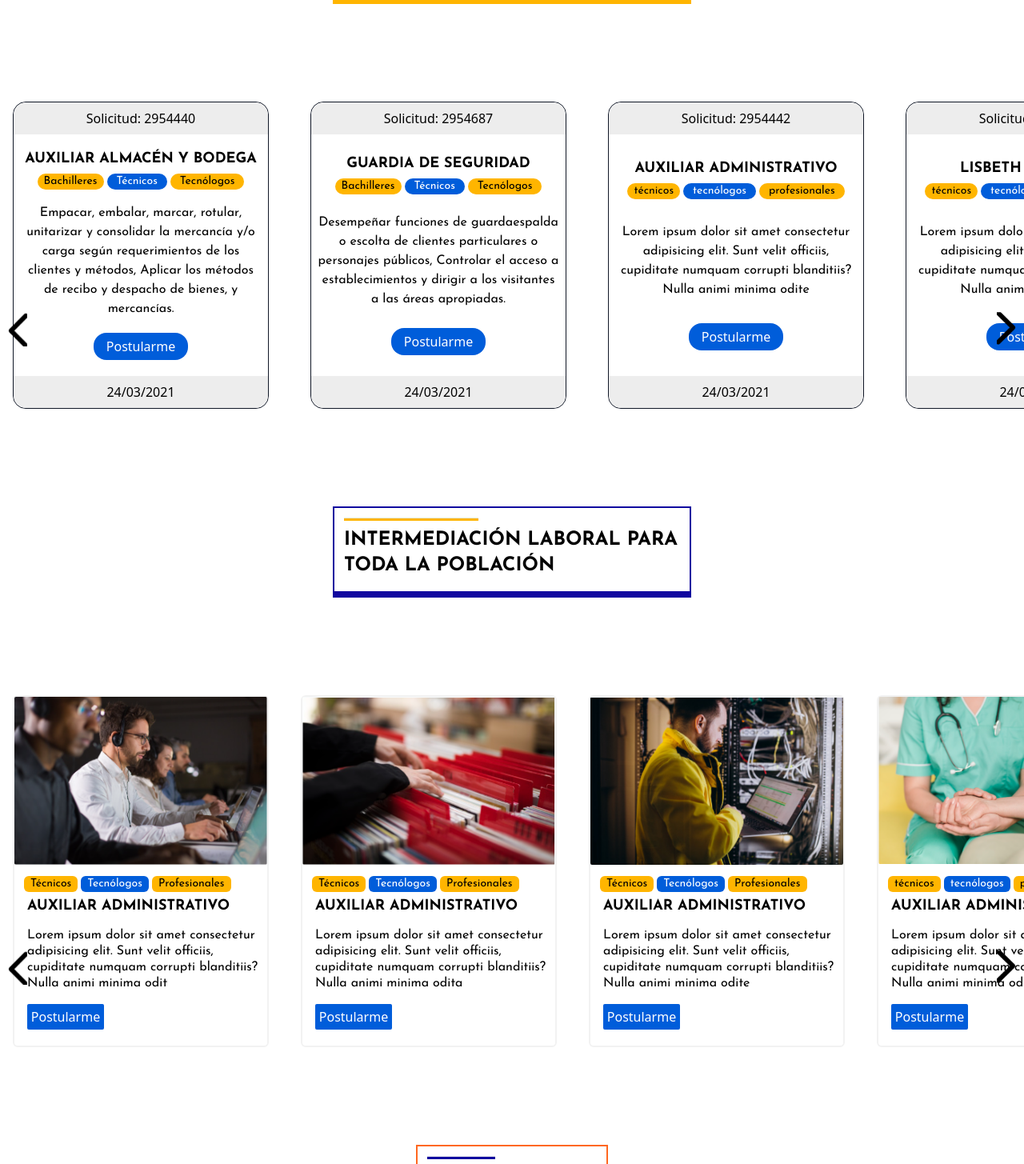
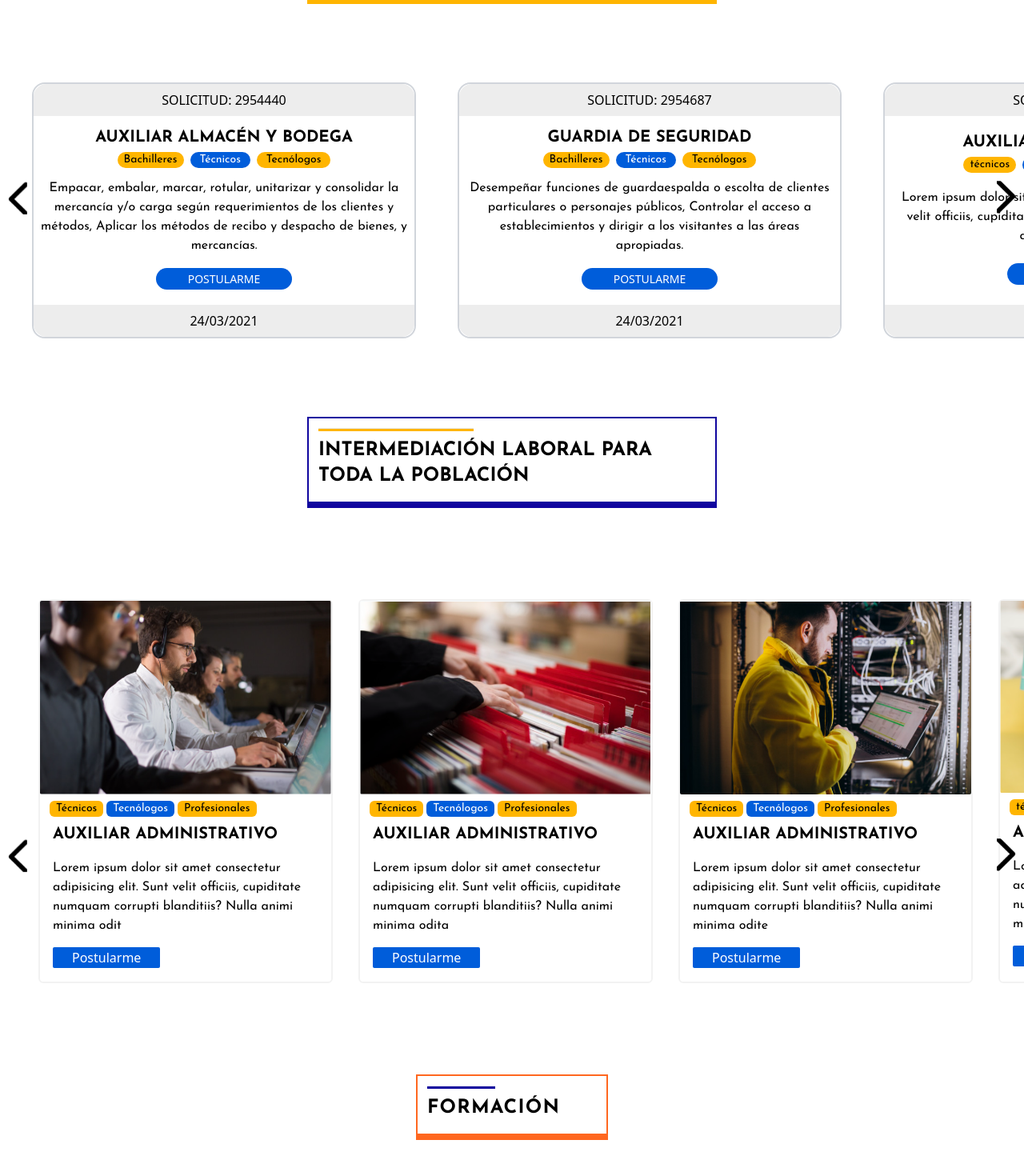
Before and after one commit to santiago9505/ape-bogota, a React (Create React App) app: page / in a window 1280 px wide. Shown: the part 780-2235 px from the top of the page at 80% size. Built offline with nearby package versions, Linux system fonts and the light colour scheme; no server answers; the database is empty.

Commit message:
Resizing vacancies component

```diff
--- a/src/components/DisabilitiesVacancies/Card.js
+++ b/src/components/DisabilitiesVacancies/Card.js
@@ -5,14 +5,14 @@ class Card extends React.Component {
     return (
       <button
         href=""
-        className="carousel__item flex flex-wrap rounded-2xl border-1 border-gray-900 content-between justify-center font-sena h-96 w-80"
+        className="flex flex-wrap rounded-2xl border-1 border-gray-300 content-between justify-center font-sena h-96 w-80 sm:w-96 sm:h-80 sm:border-2 lg:w-105 3xl:w-115 3xl:h-96"
       >
-        <div className="bg-gray-222 flex flex-wrap rounded-t-2xl justify-center font-medium font-sans content-center w-full h-10">
-          <p>Solicitud: {this.props.solicitud}</p>
+        <div className="bg-gray-222 flex flex-wrap rounded-t-2xl justify-center font-medium font-sans content-center w-full h-10 3xl:text-xl">
+          <p>SOLICITUD: {this.props.solicitud}</p>
         </div>
-        <div className="flex flex-col justify-center content-center text-lg font-extrabold w-full h-10 gap-1">
+        <div className="flex flex-col justify-center content-center text-lg font-extrabold w-full h-10 gap-1 md:text-xl 3xl:text-3xl">
           <p>{this.props.cargo}</p>
-          <div className="flex justify-center text-sm font-normal gap-1">
+          <div className="flex justify-center text-sm font-normal gap-1 md:gap-2 2xl:text-lg">
             <div className="bg-principal-200 rounded-2xl px-2">
               <h6 className="">{this.props.educacion1}</h6>
             </div>
@@ -25,56 +25,24 @@ class Card extends React.Component {
           </div>
         </div>
 
-        <div className="px-2">
+        <div className="px-2 3xl:text-2xl">
           <p>{this.props.descripcion}</p>
         </div>
         <div className="w-full">
-          <a className="py-1.5 px-4 bg-blue-450 rounded-2xl hover:bg-principal-100 rounded-sm font-sans text-base text-white h-5">
-            Postularme
+          <a
+            href={
+              "https://agenciapublicadeempleo.sena.edu.co/spe-web/spe/demanda/solicitud-sintesis/" +
+              this.props.solicitud
+            }
+            className="py-1 px-10 bg-blue-450 rounded-2xl hover:bg-principal-100 rounded-sm font-sans text-sm font-medium text-white h-5 3xl:text-lg"
+          >
+            POSTULARME
           </a>
         </div>
         <div className="bg-gray-222 flex flex-wrap rounded-b-2xl font-medium font-sans justify-center content-center w-full h-10">
           <p>{this.props.fechaPublicacion}</p>
         </div>
       </button>
-      // <a className="" href="">
-      //   <article className="h-screen cursor-pointer font-sena text-lg border-gray-100 rounded-md text-center">
-      //     <div className="bg-green-500">
-      //       <p className="bg-gray-100 font-sans border-b-2 text-base font-normal rounded-t-sm p-2 self-center w-full sm:p-3 md:text-lg">
-      //         Solicitud: {this.props.solicitud}
-      //       </p>
-      //       <div className="bg-yellow-500">
-      //         <h4 className="mb-0 font-semibold">{this.props.cargo}</h4>
-      //         <div className="gap-2 mt-0 mb-2 text-standard">
-      //           <p className="bg-principal-200 rounded-md h-5 w-auto px-1 md:px-2">
-      //             {this.props.educacion1}
-      //           </p>
-      //           <p className="bg-blue-450 h-5 rounded-md text-white w-auto px-1 md:px-2">
-      //             {this.props.educacion2}
-      //           </p>
-      //           <p className="bg-principal-200 rounded-md  h-5 w-auto px-1 md:px-2">
-      //             {this.props.educacion3}
-      //           </p>
-      //         </div>
-      //         <p className="leading-5 font-normal text-lg text-justify sm:leading-6">
-      //           {this.props.descripcion}
-      //         </p>
-      //         <a
-      //           href={
-      //             "https://agenciapublicadeempleo.sena.edu.co/spe-web/spe/demanda/" +
-      //             this.props.solicitud
-      //           }
-      //           className="py-1.5 px-3 bg-blue-450 hover:bg-principal-100 rounded-sm w-24 font-sans text-base text-white h-8 self-center mt-8 h-5"
-      //         >
-      //           Postularme
-      //         </a>
-      //       </div>
-      //       <p className="bg-gray-100 bg-red-500 font-sans font-normal text-base w-full rounded-b-sm mb-0">
-      //         {this.props.fechaPublicacion}
-      //       </p>
-      //     </div>
-      //   </article>
-      // </a>
     );
   }
 }
--- a/src/components/DisabilitiesVacancies/VacanciesCarousel.js
+++ b/src/components/DisabilitiesVacancies/VacanciesCarousel.js
@@ -5,10 +5,10 @@ import VacanciesItems from "./VacanciesItems.js";
 
 const VacanciesCarousel = () => {
   const handleScrollRight = () => {
-    handleChange(370);
+    handleChange(500);
   };
   const handleScrollLeft = () => {
-    handleChange(-370);
+    handleChange(-500);
   };
   const handleChange = (number) => {
     document.getElementById("carousel__container").scrollLeft += number;
@@ -19,11 +19,14 @@ const VacanciesCarousel = () => {
       <div
         onChange={handleChange}
         id="carousel__container"
-        className="flex gap-5 ml-3 font-sans overflow-x-auto overflow-y-hide items-center carousel__container"
+        className=" flex gap-5 ml-3 font-sans overflow-x-auto overflow-y-hidden  items-center carousel__container sm:ml-6"
       >
         {VacanciesItems.map((item, index) => {
           return (
-            <div className="py-2 px-4 carousel lg:py-8" key={index}>
+            <div
+              className="py-2 px-4 carousel lg:py-6 3xl:py-28 carousel__item"
+              key={index}
+            >
               <Card
                 solicitud={item.solicitud}
                 cargo={item.cargo}
@@ -41,7 +44,7 @@ const VacanciesCarousel = () => {
         <button
           id="slide"
           onClick={handleScrollRight}
-          className="bottom-48 arrow__right"
+          className="bottom-48 arrow__right active:bg-principal-100 h-32 focus:outline-white"
         >
           <img
             className="w-6 origin-center transform rotate-180"
@@ -49,7 +52,11 @@ const VacanciesCarousel = () => {
             alt="flecha_derecha"
           />
         </button>
-        <button id="slide" onClick={handleScrollLeft} className="arrow__left">
+        <button
+          id="slide"
+          onClick={handleScrollLeft}
+          className="arrow__left h-32 focus:outline-white"
+        >
           <img className="w-6" src={ArrowLeft} alt="flecha_izquierda" />
         </button>
       </div>
--- a/src/components/Formacion/Formacion.js
+++ b/src/components/Formacion/Formacion.js
@@ -9,7 +9,7 @@ const Formacion = () => {
       <Title
         title="FORMACIÓN"
         line="bg-principal-100"
-        titleStyle="border-principal-300 w-60 tracking-wider"
+        titleStyle="border-principal-300 w-60 tracking-wider md:72 xl:w-76 3xl:w-80"
       />
       <LastOffer />
       <Type />
--- a/src/components/Titles/Title.js
+++ b/src/components/Titles/Title.js
@@ -7,10 +7,15 @@ class Title extends React.Component {
         <h1
           className={
             this.props.titleStyle +
-            " max-w-sm border-b-8 font-extrabold leading-6 px-3 pb-4 my-5 border-2 font-sena text-left text-xl lg:text-2xl md:max-w-md "
+            " max-w-sm border-b-8 font-extrabold leading-6 px-3 pb-4 my-5 border-2 font-sena text-left text-xl lg:text-2xl md:max-w-lg 2xl:text-3xl 3xl:text-4xl 3xl:max-w-2xl"
           }
         >
-          <hr className={"h-1 w-2/5 mt-3 mb-2 " + this.props.line} />
+          <hr
+            className={
+              "h-1 w-2/5 mt-3 mb-2 2xl:h-1.5 2xl:w-3/5 2xl:mt-4 2xl:mb-3 " +
+              this.props.line
+            }
+          />
           {this.props.title}
         </h1>
       </div>
--- a/src/components/VacanciesEveryone/Card2.js
+++ b/src/components/VacanciesEveryone/Card2.js
@@ -3,13 +3,13 @@ import React from "react";
 class Card2 extends React.Component {
   render() {
     return (
-      <button className="carousel__item border-2 cursor-pointer font-sena border-gray-100 h-auto w-80 rounded-md text-center">
+      <button className="border-2 cursor-pointer font-sena border-gray-100 h-auto w-80 rounded-md text-center sm:w-84 sm:h-103 lg:w-90 lg:h-105">
         <div className="flex flex-col h-full content-center justify-between text-left">
-          <div className="h-56">
+          <div className="h-56 md:h-64 lg:h-72">
             <img src={this.props.image} className="rounded-sm" alt="" />
           </div>
           <div className="h-full pb-5 pl-3">
-            <div className="flex gap-1 mt-0 text-sm font-normal">
+            <div className="flex gap-1 mt-0 text-sm font-normal sm:mt-2 lg:text-md">
               <p className="bg-principal-200 h-3 rounded-md h-5 w-auto w-auto px-2">
                 {this.props.educacion1E}
               </p>
@@ -20,13 +20,21 @@ class Card2 extends React.Component {
                 {this.props.educacion3E}
               </p>
             </div>
-            <h4 className="text-lg font-extrabold mb-0 pl-1 pt-1">
+            <h4 className="text-lg font-extrabold mb-0 pl-1 pt-1 lg:text-xl lg:mt-1">
               {this.props.cargoE}
             </h4>
-            <p className="p-1 leading-5 mt-2">{this.props.descripcionE}</p>
-            <button className="bg-blue-450 hover:bg-principal-100 rounded-sm ml-1 w-24 font-sans text-base text-white h-8 self-center mt-3">
+            <p className="p-1 leading-5 my-2 lg:my-3 lg:text-base">
+              {this.props.descripcionE}
+            </p>
+            <a
+              href={
+                "https://agenciapublicadeempleo.sena.edu.co/spe-web/spe/demanda/solicitud-sintesis/" +
+                this.props.solicitud
+              }
+              className="bg-blue-450 hover:bg-principal-100 rounded-sm ml-1 w-24 px-6 py-0.5 font-sans text-base text-white self-center mt-3"
+            >
               Postularme
-            </button>
+            </a>
           </div>
         </div>
       </button>
--- a/src/components/VacanciesEveryone/Vacancies2Items.js
+++ b/src/components/VacanciesEveryone/Vacancies2Items.js
@@ -5,6 +5,7 @@ import Vacante4 from "../../assets/static/vacante4.PNG";
 
 export const Vacancies2Items = [
   {
+    solicitud: 2954440,
     image: Vacante1,
     cargoE: "AUXILIAR ADMINISTRATIVO",
     educacion1E: "Técnicos",
@@ -15,6 +16,7 @@ export const Vacancies2Items = [
     fechaPublicacionE: "24/03/2021",
   },
   {
+    solicitud: 2954440,
     image: Vacante2,
     cargoE: "AUXILIAR ADMINISTRATIVO",
     educacion1E: "Técnicos",
@@ -25,6 +27,7 @@ export const Vacancies2Items = [
     fechaPublicacionE: "24/03/2021",
   },
   {
+    solicitud: 2954440,
     image: Vacante3,
     cargoE: "AUXILIAR ADMINISTRATIVO",
     educacion1E: "Técnicos",
@@ -35,6 +38,7 @@ export const Vacancies2Items = [
     fechaPublicacionE: "24/03/2021",
   },
   {
+    solicitud: 2954440,
     image: Vacante4,
     cargoE: "AUXILIAR ADMINISTRATIVO",
     educacion1E: "técnicos",
@@ -45,6 +49,7 @@ export const Vacancies2Items = [
     fechaPublicacionE: "24/03/2021",
   },
   {
+    solicitud: 2954440,
     image: Vacante1,
     cargoE: "AUXILIAR ADMINISTRATIVO",
     educacion1E: "Técnicos",
@@ -55,6 +60,7 @@ export const Vacancies2Items = [
     fechaPublicacionE: "24/03/2021",
   },
   {
+    solicitud: 2954440,
     image: Vacante2,
     cargoE: "AUXILIAR ADMINISTRATIVO",
     educacion1E: "Técnicos",
@@ -65,6 +71,7 @@ export const Vacancies2Items = [
     fechaPublicacionE: "24/03/2021",
   },
   {
+    solicitud: 2954440,
     image: Vacante3,
     cargoE: "AUXILIAR ADMINISTRATIVO",
     educacion1E: "Técnicos",
--- a/src/components/VacanciesEveryone/VacanciesCarousel2.js
+++ b/src/components/VacanciesEveryone/VacanciesCarousel2.js
@@ -5,10 +5,10 @@ import ArrowLeft from "../../assets/static/arrow-left.png";
 
 const VacanciesCarousel2 = () => {
   const handleScrollRight = () => {
-    handleChange(280);
+    handleChange(500);
   };
   const handleScrollLeft = () => {
-    handleChange(-280);
+    handleChange(-500);
   };
   const handleChange = (number) => {
     document.getElementById("carousel__container2").scrollLeft += number;
@@ -18,11 +18,14 @@ const VacanciesCarousel2 = () => {
       <div
         onChange={handleChange}
         id="carousel__container2"
-        className="flex gap-2 ml-3 font-sans overflow-x-auto overflow-y-hide items-center carousel__container"
+        className="flex gap-0 ml-3 font-sans overflow-x-auto overflow-y-hide items-center carousel__container md:ml-8"
       >
         {Vacancies2Items.map((item, index) => {
           return (
-            <div className="py-2 px-4 carousel lg:py-8" key={index}>
+            <div
+              className="py-6 px-4 carousel lg:py-8 carousel__item"
+              key={index}
+            >
               <Card2
                 image={item.image}
                 cargoE={item.cargoE}
@@ -40,7 +43,7 @@ const VacanciesCarousel2 = () => {
         <button
           id="slide"
           onClick={handleScrollRight}
-          className="bottom-48 arrow__right"
+          className="bottom-48 arrow__right h-32"
         >
           <img
             className="w-6 origin-center transform rotate-180"
@@ -48,7 +51,11 @@ const VacanciesCarousel2 = () => {
             alt="flecha_derecha"
           />
         </button>
-        <button id="slide" onClick={handleScrollLeft} className="arrow__left">
+        <button
+          id="slide"
+          onClick={handleScrollLeft}
+          className="arrow__left h-32"
+        >
           <img className="w-6" src={ArrowLeft} alt="flecha_izquierda" />
         </button>
       </div>
--- a/src/index.css
+++ b/src/index.css
@@ -29,18 +29,44 @@ html {
 .arrow__right {
   position: absolute;
   right: 10px;
-  bottom: 180px;
+  bottom: 150px;
 }
 .arrow__left {
   position: absolute;
   left: 10px;
-  bottom: 180px;
+  bottom: 150px;
+}
+
+.arrow__left:hover {
+  background-color: honeydew;
+}
+.arrow__right:hover {
+  background-color: honeydew;
+}
+
+.arrow__left:active {
+  background-color: gray;
+}
+.arrow__right:active {
+  background-color: gray;
 }
 
 @media screen and (min-width: 640px) {
+  .arrow__right {
+    bottom: 110px;
+  }
+  .arrow__left {
+    bottom: 110px;
+  }
 }
 
 @media (min-width: 768px) {
+  .arrow__right {
+    bottom: 190px;
+  }
+  .arrow__left {
+    bottom: 190px;
+  }
   .carousel {
   }
 
@@ -58,11 +84,11 @@ html {
   }
 
   .carousel__item:hover ~ .carousel__item {
-    transform: translate3d(50px, 0, 0);
+    transform: translate3d(60px, 0, 0);
   }
 
   .carousel__container:hover .carousel__item {
-    opacity: 0.57;
+    opacity: 0.3;
   }
 
   /* .arrows {
@@ -75,7 +101,17 @@ html {
 
   .carousel__container:hover .carousel__item:hover {
     transform: scale(1.1);
-    box-shadow: -4px 3px 3px rgb(209, 206, 206);
     opacity: 1;
   }
 }
+@media (min-width: 1024px) {
+}
+
+@media (min-width: 2034px) {
+  .arrow__right {
+    bottom: 300px;
+  }
+  .arrow__left {
+    bottom: 300px;
+  }
+}
--- a/tailwind.config.js
+++ b/tailwind.config.js
@@ -10,9 +10,13 @@ module.exports = {
         88: "22rem",
         90: "23rem",
         96: "24rem",
+        103: "27rem",
         105: "30rem",
         110: "31rem",
         111: "32rem",
+        115: "40rem",
+        120: "50rem",
+        125: "60rem",
       },
       fontSize: {
         xxxs: ".5rem",
```
Also changed, not shown: src/components/Main/Carousel.js (+13 -6 lines).
